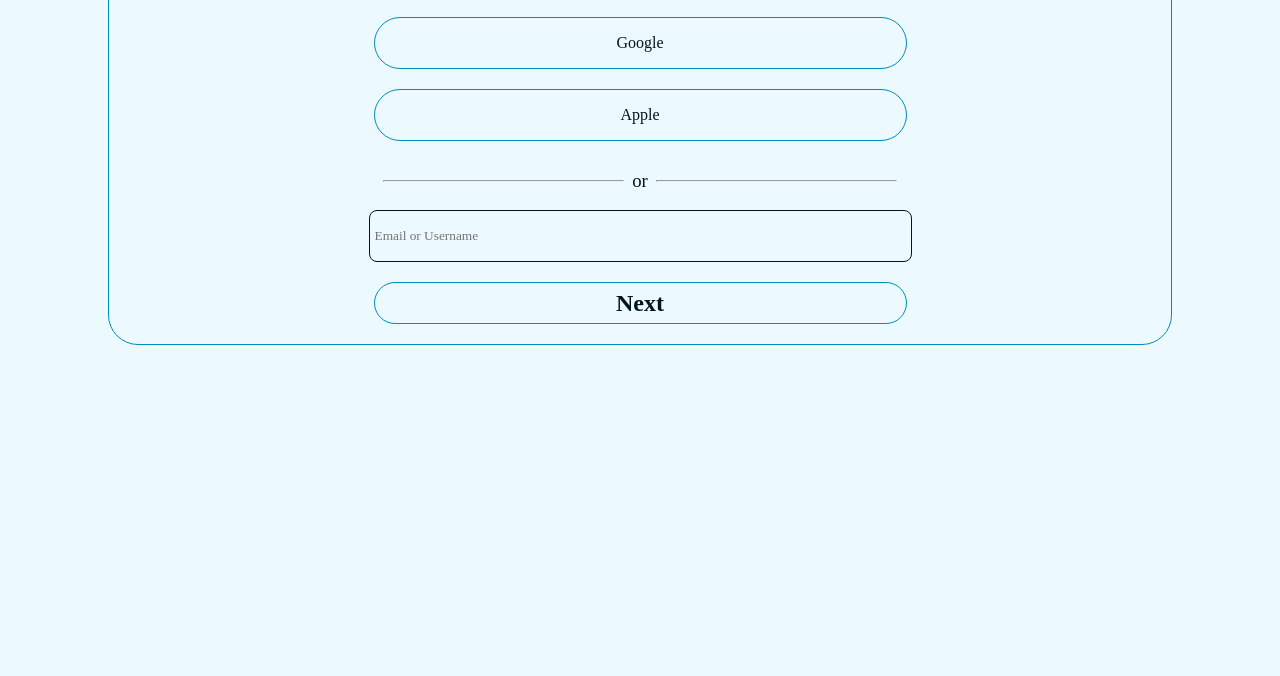
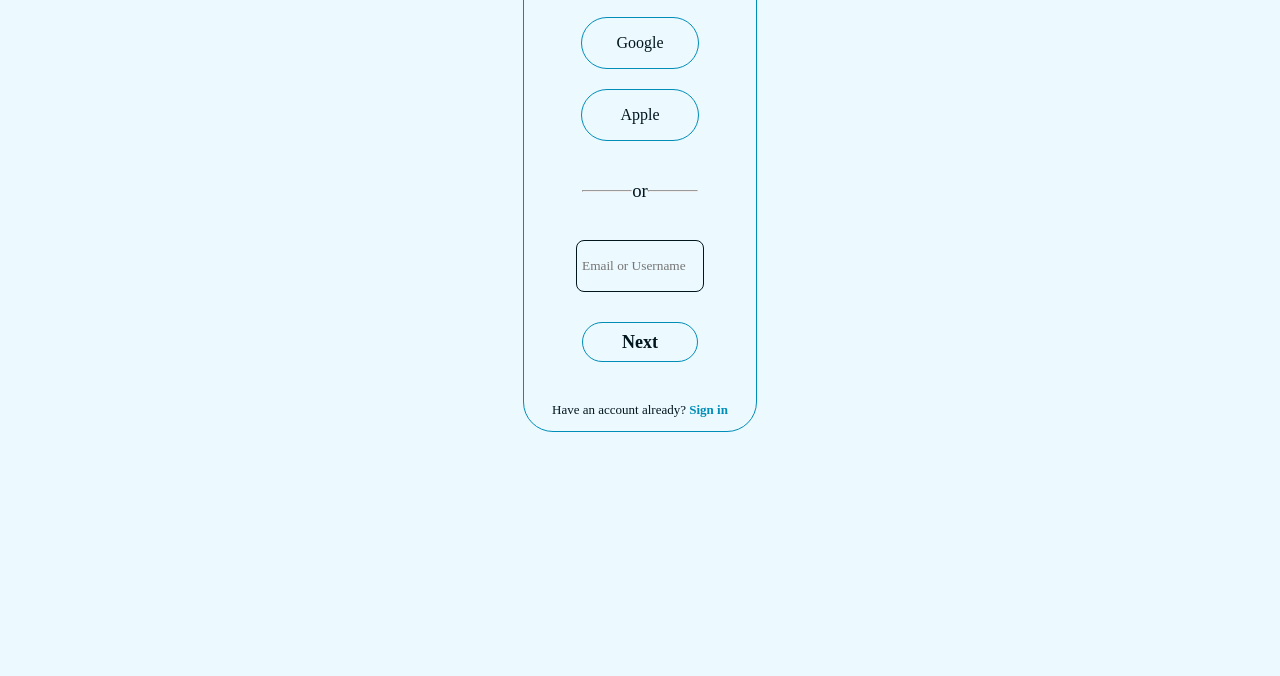
Before and after one commit to marXus-3D/Altium_Backend, a website: page Html/login.html in a window 1280 px wide. Shown: the part 124-800 px from the top of the page. Drawn offline with Linux system fonts and the light colour scheme.

Commit message:
html fixes

```diff
--- a/login.css
+++ b/Html/login.css
@@ -33,8 +33,10 @@
     border-radius: 30px;
 
     justify-content: center;
-    justify-items: center;
     align-items: center;
+
+    justify-self: center;
+    align-self: center;
 }
 
 .googleBtn{
@@ -64,6 +66,8 @@
 
     justify-content: space-between;
     width: 50%;
+    margin-top: 10px;
+    margin-bottom: 20px;
 }
 
 .divider hr{
@@ -75,7 +79,7 @@
 
 .container input{
     border: 1px solid var(--text);
-    margin-bottom: 20px;
+    margin-bottom: 30px;
     border-radius: 8px;
     padding: 0 5px;
 
@@ -86,10 +90,6 @@
 }
 
 .nextBtn{
-    display: flex;
-    justify-content: center;
-    align-items: center;
-
     border: 1px solid var(--accent);
     border-radius: 50px;
 
@@ -99,9 +99,20 @@
     margin-bottom: 20px;
     cursor: pointer;
     transition: 0.6s;
+    font-size: 18px;
+    font-weight: bold;
 }
 .nextBtn:hover{
     transition: 0.8s;
     background-color: color-mix(in srgb-linear, var(--background) 100%, var(--accent) 2%);
-    font-size: 14px;
+    font-size: 16px;
 }
+.container p{
+    margin-top: 20px;
+    font-size: 13px;
+}
+.container p>a{
+    text-decoration: none;
+    font-weight: 900;
+    color: var(--accent);
+}
--- a/login.html
+++ b/Html/login.html
@@ -19,9 +19,8 @@
             <hr> <h3>or</h3> <hr>
         </div>
         <input type="email" placeholder="Email or Username">
-        <div class="nextBtn">
-            <h2>Next</h2>
-        </div>
+        <button value="Next" class="nextBtn">Next</button>
+        <p>Have an account already? <a href="#">Sign in</a></p>
     </div>
 </body>
 </html>
```
Also changed, not shown: Html/auth.js (added), Html/index.html (renamed from index.html), Html/script.js (renamed from script.js), Html/style.css (renamed from style.css).
